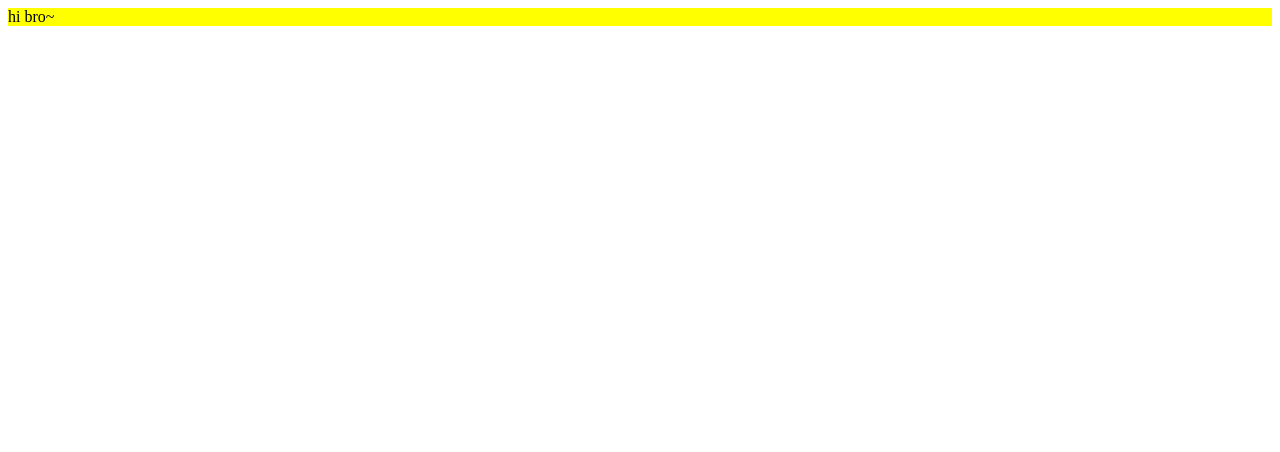
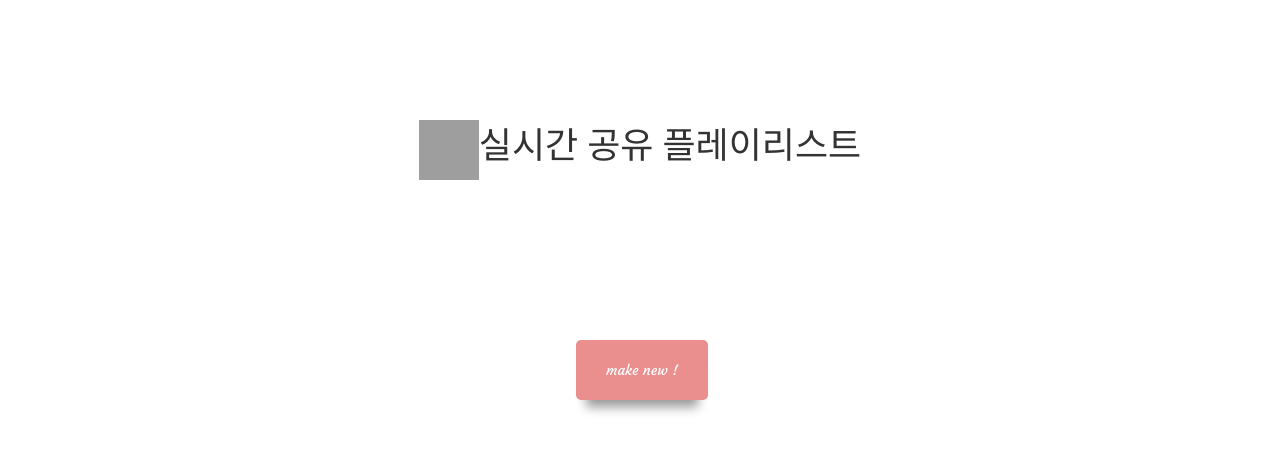
Before and after one commit to dahae0320/GLL_LIVE_PLAYLIST, a Django app: page / in a window 1280 px wide. Shown: the top 452 px of the page. Run offline with Django 3.2, Linux system fonts and the light colour scheme; some libraries are stand-ins or nearby versions; some web fonts are replaced; grey boxes are pictures that could not be loaded.

Commit message:
index수정1

```diff
--- a/LivePlaylist/static/LivePlaylist/index.css
+++ b/LivePlaylist/static/LivePlaylist/index.css
@@ -1,3 +1,46 @@
-.hi {
-    background-color: yellow;
+@font-face { font-family: 'Recipekorea'; src: url('https://cdn.jsdelivr.net/gh/projectnoonnu/noonfonts_2001@1.1/Recipekorea.woff') format('woff'); font-weight: normal; font-style: normal; }
+
+.head{
+	text-align: center;
+	font-family: 'Recipekorea';
+	font-size: 400px;
+	padding: 100px;
+	margin-bottom: 50px;
+
 }
+
+
+.picsong{
+	width: 60px;
+	height: 60px;
+}
+}
+
+body {
+  text-align: center;
+  padding: 200px;
+}
+
+.button {
+  display: inline-block;
+  background: #EB8E8E;
+  color: #fff;
+  /*text-transform: uppercase;*/
+  padding: 20px 30px;
+  border-radius: 5px;
+  box-shadow: 0px 17px 10px -10px rgba(0, 0, 0, 0.4);
+  cursor: pointer;
+  -webkit-transition: all ease-in-out 300ms;
+  transition: all ease-in-out 300ms;
+  text-align: center;
+/*  position: relative;
+  left: 42%;*/
+  margin-left: 45%;
+  margin-right: 40%;
+  font-family: 'Courgette', cursive;
+}
+.button:hover {
+  box-shadow: 0px 37px 20px -20px rgba(0, 0, 0, 0.2);
+  -webkit-transform: translate(0px, -10px) scale(1.2);
+          transform: translate(0px, -10px) scale(1.2);
+}
--- a/LivePlaylist/templates/LivePlaylist/index.html
+++ b/LivePlaylist/templates/LivePlaylist/index.html
@@ -4,10 +4,22 @@
     <head>
         <title>실시간 플레이리스트</title>
         <link rel="stylesheet" href="{% static 'LivePlaylist/index.css' %}">
+        <link rel="stylesheet" type="text/css" href="style.css">
+        <link rel="stylesheet" href="https://stackpath.bootstrapcdn.com/bootstrap/4.5.1/css/bootstrap.min.css" integrity="sha384-VCmXjywReHh4PwowAiWNagnWcLhlEJLA5buUprzK8rxFgeH0kww/aWY76TfkUoSX" crossorigin="anonymous">
+        <script src="https://code.jquery.com/jquery-3.5.1.slim.min.js" integrity="sha384-DfXdz2htPH0lsSSs5nCTpuj/zy4C+OGpamoFVy38MVBnE+IbbVYUew+OrCXaRkfj" crossorigin="anonymous"></script>
+        <script src="https://cdn.jsdelivr.net/npm/popper.js@1.16.1/dist/umd/popper.min.js" integrity="sha384-9/reFTGAW83EW2RDu2S0VKaIzap3H66lZH81PoYlFhbGU+6BZp6G7niu735Sk7lN" crossorigin="anonymous"></script>
+        <script src="https://stackpath.bootstrapcdn.com/bootstrap/4.5.1/js/bootstrap.min.js" integrity="sha384-XEerZL0cuoUbHE4nZReLT7nx9gQrQreJekYhJD9WNWhH8nEW+0c5qq7aIo2Wl30J" crossorigin="anonymous"></script>
+        <link href="//netdna.bootstrapcdn.com/bootstrap/3.0.0/css/bootstrap.min.css" rel="stylesheet" id="bootstrap-css">
+        <script src="//netdna.bootstrapcdn.com/bootstrap/3.0.0/js/bootstrap.min.js"></script>
+        <script src="//code.jquery.com/jquery-1.11.1.min.js"></script>
+        <link href="https://fonts.googleapis.com/css2?family=Do+Hyeon&display=swap" rel="stylesheet">
+        <link href="https://fonts.googleapis.com/css2?family=Courgette&display=swap" rel="stylesheet">
     </head>
     <body>
-        <div class="hi">
-            hi bro~
+        <div class="head">
+            <h1><img class="picsong"src="song.png">실시간 공유 플레이리스트</h1>
         </div>
+
+        <div class="button">make new ! </div>
     </body>
 </html>
```
